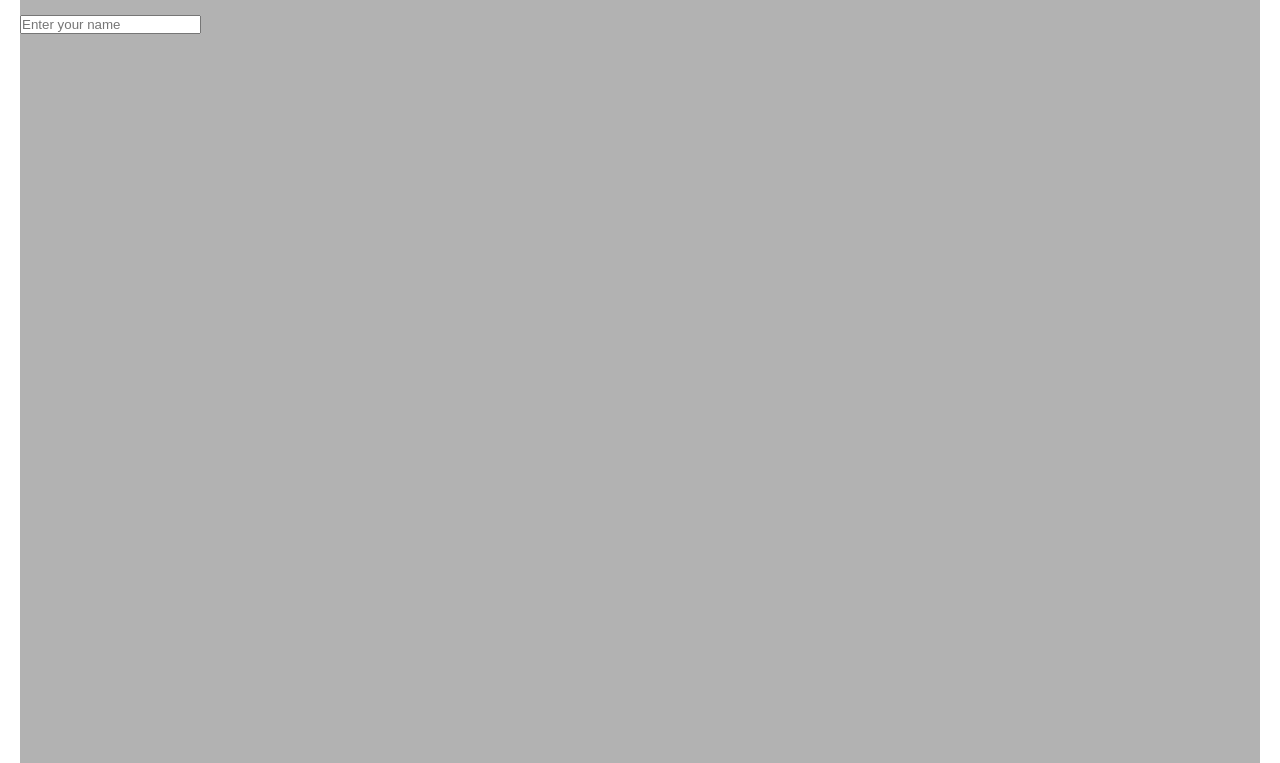
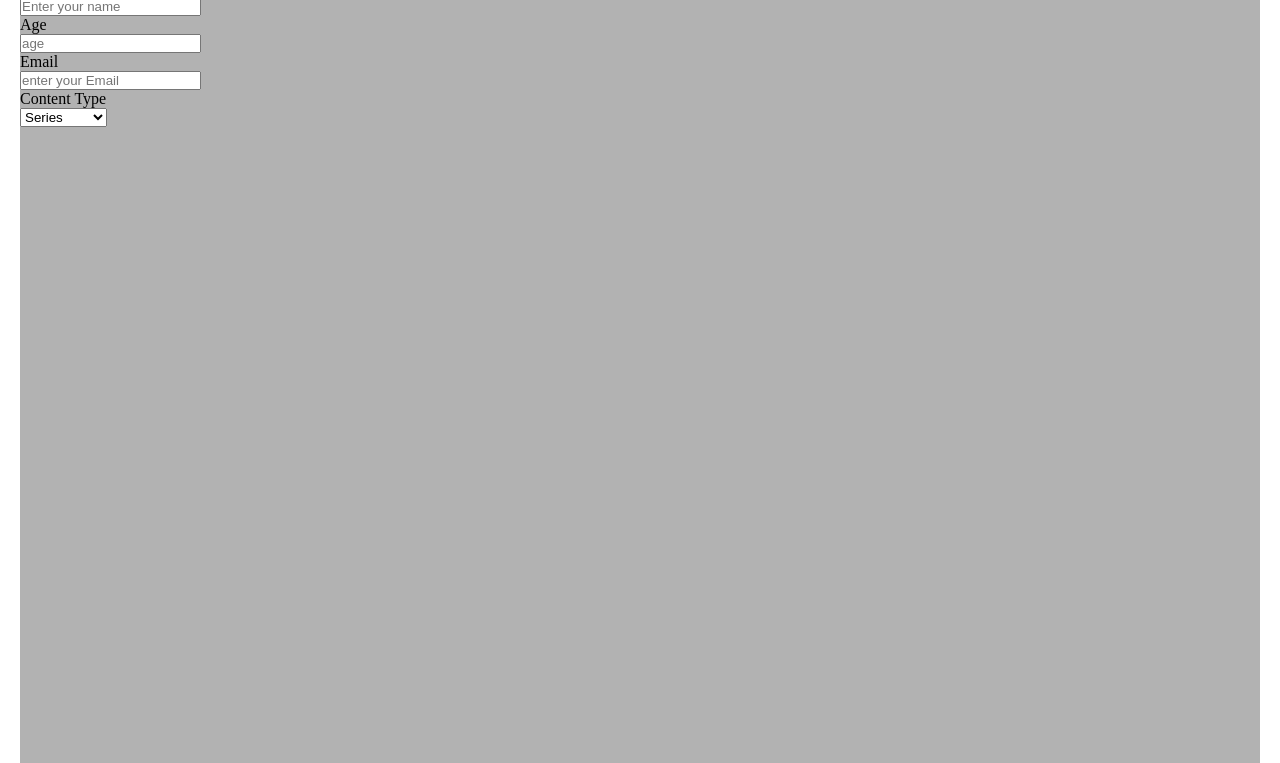
Before and after one commit to AdemKlf/Netflix-Survey-Form-Version-2, a plain HTML site: page index.html in a window 1280 px wide. Shown: the part 131-894 px from the top of the page. Drawn offline with Linux system fonts and the light colour scheme; a web font is replaced by a local one.

Commit message:
Box-Added

```diff
--- a/index.html
+++ b/index.html
@@ -20,13 +20,34 @@
             <form action="result.html" method="get"></form>
 
             <div class="input-box">
-                <p>
-                    <label for="name">Name</label>
-                </p>
+                <label for="name">Name</label>
 
                 <br>
                 <input type="text" name="name" id="name" placeholder="Enter your name">
             </div>
+            <div class="input-box">
+                <label for="age">Age</label>
+                <br>
+                <input type="number" name="age" id="age" placeholder="age">
+            </div>
+            <div class="input-box">
+                <label for="email">Email</label>
+                <br>
+                <input type="email" name="email" id="email" placeholder="enter your Email">
+
+            </div>
+            <div class="input-box">
+                <label for="content">Content Type</label>
+                <br>
+                <select name="content" id="content">
+                    <option value="movie">Movies</option>
+                    <option value="series" selected >Series</option>
+                    <option value="TV_Shows">TV_Shows</option>
+                </select>
+
+            </div>
+
+
 
 
         </section>
--- a/style.css
+++ b/style.css
@@ -6,7 +6,7 @@
     margin: 0;
     padding: 0;
     box-sizing: border-box;
-    color: white;
+    /* color: white; */
 }
 /* body{
     background-image: url(./img/netflix-background-image\ 1.png);
```
